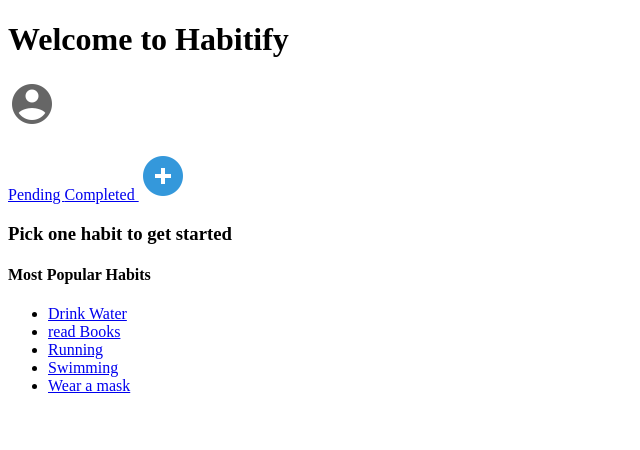
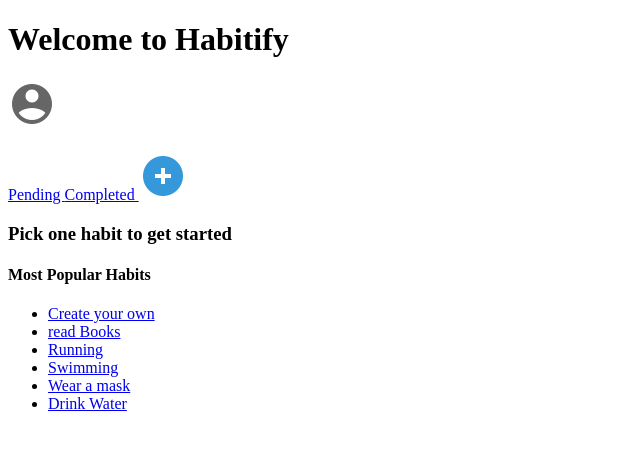
Before and after one commit to GSG-G9/habitify-YA, a React (Create React App) app: page /new in a window 1280 px wide. Shown: the top 450 px of the page, without its empty margins (0-640 px from the left). Built offline with nearby package versions, Linux system fonts and the light colour scheme.

Commit message:
add new habit into array

```diff
--- a/src/components/AddHabit/index.js
+++ b/src/components/AddHabit/index.js
@@ -5,11 +5,12 @@
 class AddHabit extends React.Component {
   state = {
     habits: [
-      { id: 1, habit: 'Drink Water' },
+      { id: 1, habit: 'Create your own ' },
       { id: 2, habit: 'read Books' },
       { id: 3, habit: 'Running' },
       { id: 4, habit: 'Swimming' },
       { id: 5, habit: 'Wear a mask' },
+      { id: 6, habit: 'Drink Water' },
     ],
   };
 
```
Also changed, not shown: 1 other file (tests, documents, lock files or other folders).
